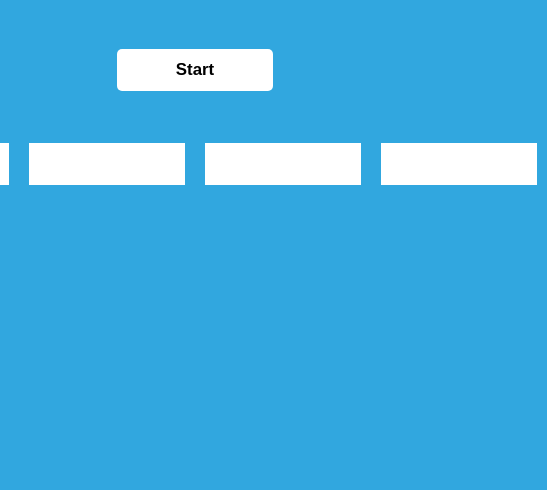
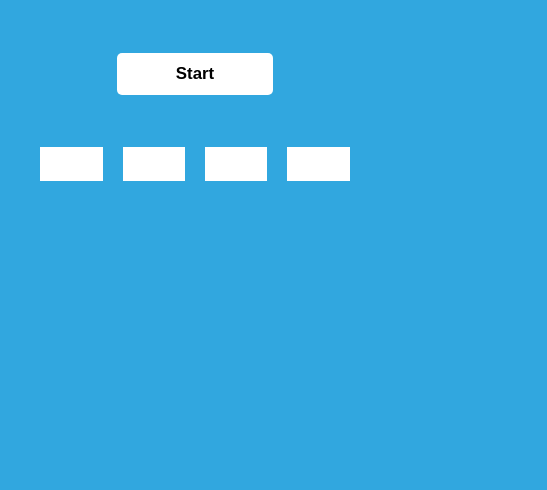
Before and after one commit to Marco-Jan/password_generator, a plain HTML site: page index.html in a window 390 px wide. Shown: the part 354-844 px from the top of the page, 547 px wide, since content can reach past the window. Drawn offline with Linux system fonts and the light colour scheme.

Commit message:
init commit

```diff
--- a/style.css
+++ b/style.css
@@ -91,8 +91,8 @@ output {
         font-size: 2vh;
     }
     output {
-        width: 40vw;
-        height: 5vh;
+        width: 16vw;
+        height: 4vh;
         font-size: 2vh;
     }
     #output_one,
@@ -100,5 +100,6 @@ output {
     #output_three,
     #output_four {
         font-size: 2vh;
+
     }
 }
```
